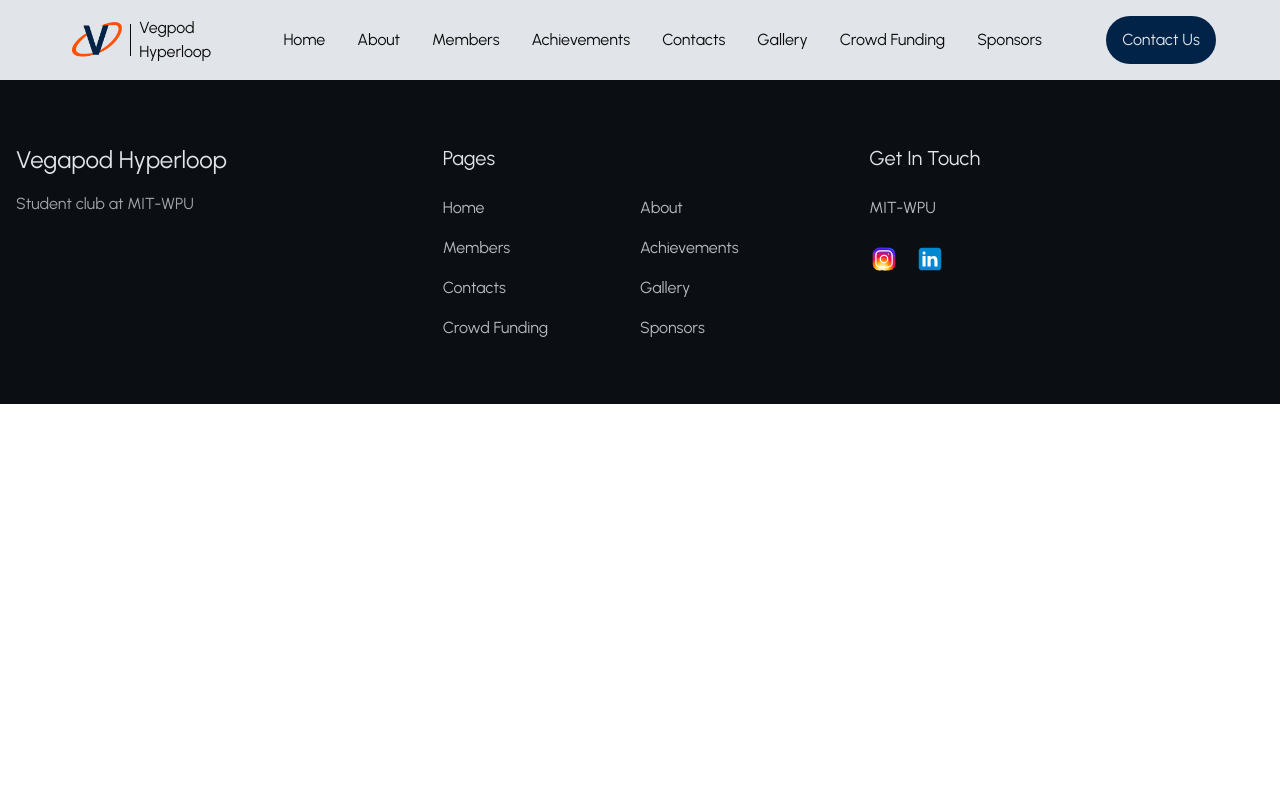
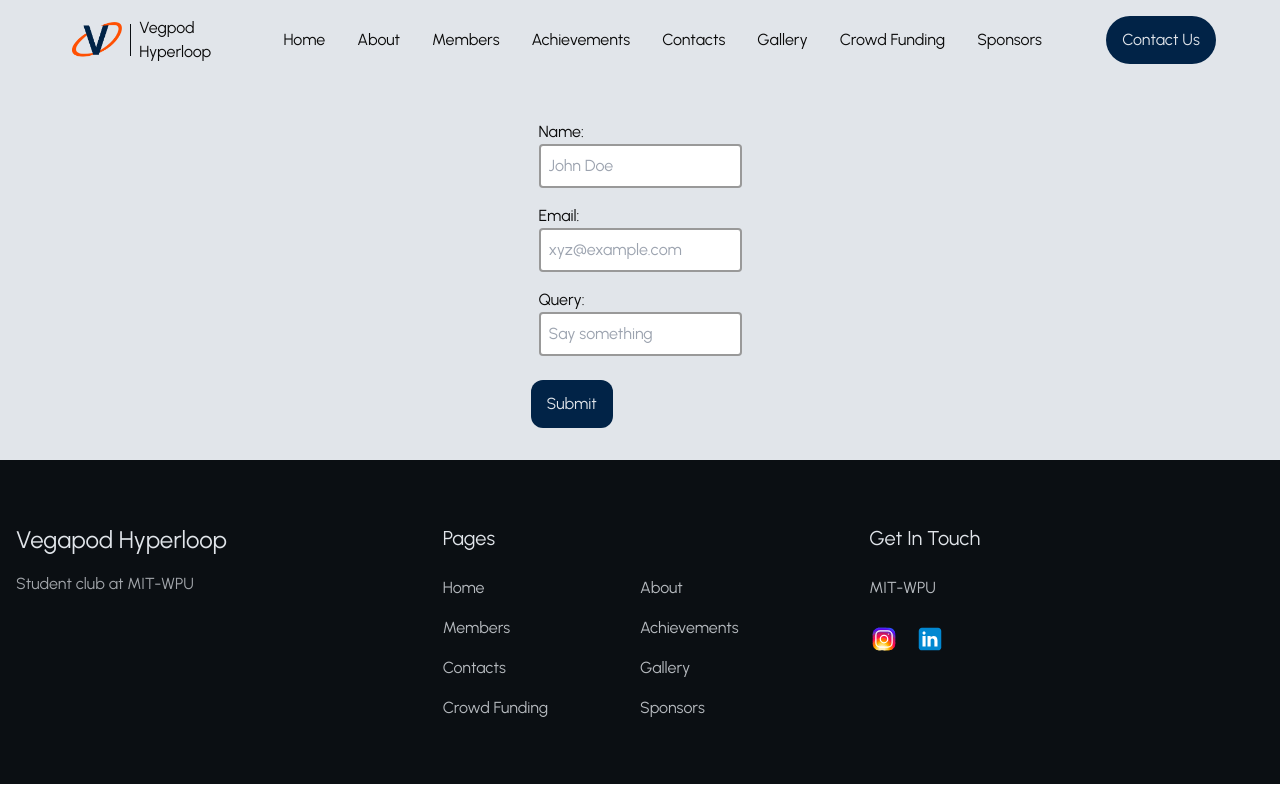
Before and after one commit to TanmayGadge/vegapod-website, a Next.js app: page /contacts in a window 1280 px wide. Built offline with nearby package versions, Linux system fonts and the light colour scheme; a web font is replaced by a local one.

Commit message:
contacts page

```diff
--- a/src/app/(layout)/contacts/page.jsx
+++ b/src/app/(layout)/contacts/page.jsx
@@ -1,9 +1,54 @@
-import React from 'react'
+import ButtonDark from "@/components/Button/ButtonDark";
+import React from "react";
 
 const Page = () => {
   return (
-   <div className=""></div>
-  )
-}
+    <section className="bg-light-100 p-2">
+      <div className="max-w-7xl p-4 mx-auto">
+        <form action="" className="mx-auto w-fit p-2">
+          <div className="mx-auto w-fit p-2">
+            <label htmlFor="name" className="">
+              Name:
+            </label>
+            <br />
+            <input
+              type="text"
+              id="name"
+              placeholder="John Doe"
+              className="p-2 rounded-sm border-2 border-opacity-40 border-black"
+            />
+          </div>
+          <div className="mx-auto w-fit p-2">
+            <label htmlFor="email" className="">
+              Email:
+            </label>
+            <br />
+            <input
+              type="email"
+              id="email"
+              placeholder="xyz@example.com"
+              className="p-2 rounded-sm border-2 border-opacity-40 border-black"
+            />
+          </div>
+          <div className="mx-auto w-fit p-2">
+            <label htmlFor="query" className="">
+              Query:
+            </label>
+            <br />
+            <input
+              type="text"
+              id="query"
+              placeholder="Say something"
+              className="p-2 rounded-sm border-2 border-opacity-40 border-black"
+            />
+          </div>
+          <button className="bg-primary-800  text-light-100 rounded-xl p-4 flex items-center h-12 select-none mt-4">
+            Submit
+          </button>
+        </form>
+      </div>
+    </section>
+  );
+};
 
-export default Page
+export default Page;
--- a/src/app/(layout)/gallery/images.js
+++ b/src/app/(layout)/gallery/images.js
@@ -23,6 +23,13 @@ const images = [
       className: "h-60",
       thumbnail: "/gallery/ehw-2022/IMG_1394.jpg",
     },
+    {
+      id: 5,
+      content: null,
+      className: "h-60",
+      thumbnail: "/gallery/ehw-2022/IMG_1394.jpg",
+    },
+
   ];
 
 
--- a/src/app/(layout)/gallery/page.jsx
+++ b/src/app/(layout)/gallery/page.jsx
@@ -2,20 +2,19 @@
 
 import React from "react";
 import { LayoutGrid } from "@/components/LayoutGrid/LayoutGrid";
-import image from "@/assets/images/EHW-2022/IMG_0400.jpg";
-import image1 from "@/assets/images/image-1.jpg";
-
 import images from "@/app/(layout)/gallery/images";
+import MobileGallery from '@/components/Gallery/MobileGallery'
 
 const page = () => {
 
   return (
     <>
-      <section className="bg-light-100`">
-        <h1 className="text-4xl sm:text-6xl text-center p-16 w-fit mx-auto">
+      <section className="bg-light-100`" >
+        <h1 className="text-7xl sm:text-9xl text-center p-16 w-fit mx-auto">
           Gallery of Innovation
         </h1>
-        <LayoutGrid cards={images} />
+        <LayoutGrid cards={images} className="hidden sm:block"/>
+        <MobileGallery images={images} className="sm:hidden"/>
       </section>
       {/* <section
         className="bg-[url('/image-1.jpg')] h-screen bg-cover relative transition-all"
--- /dev/null
+++ b/src/components/Gallery/MobileGallery.jsx
@@ -0,0 +1,80 @@
+"use client";
+import React, { useState } from "react";
+
+function MobileGallery({ images }) {
+  const [hoveredIndex, setHoveredIndex] = useState(null);
+  const [expanded, setExpanded] = useState({
+    isExpanded: false,
+    imageIndex: null,
+  });
+  const [imageSrc, setImageSrc] = useState(null);
+
+  function handleMouseEnter(index) {
+    setHoveredIndex(index);
+  }
+
+  function handleMouseLeave() {
+    setHoveredIndex(null);
+  }
+
+  function handleClick(index) {
+    setExpanded((prevValue) => {
+      return {
+        isExpanded: !prevValue.isExpanded,
+        imageIndex: index,
+      };
+    });
+  }
+
+  return (
+    <section className="flex justify-center items-center gap-2 h-screen sm:hidden max-w-7xl overflow-scroll">
+      {images.map((card, index) => (
+        <>
+          <img
+            className="w-16 h-[80vh] hover:w-[20%] object-cover rounded-xl"
+            key={index}
+            src={card.thumbnail}
+            onMouseEnter={() => handleMouseEnter(index)}
+            onMouseLeave={handleMouseLeave}
+            onClick={() => handleClick(index)}
+            style={{
+              filter:
+                hoveredIndex !== null && hoveredIndex !== index
+                  ? "grayscale(100%)"
+                  : "none",
+              transition: "filter 0.3s",
+              transition: "width ease-out 0.75s",
+
+              width:
+                expanded.isExpanded && expanded.imageIndex === index
+                  ? "100vw"
+                  : "10vw", //on click
+
+              width:
+                hoveredIndex === index && hoveredIndex !== null
+                  ? "30vw"
+                  : "10vw", //on hover
+
+              width:
+                expanded.isExpanded &&
+                hoveredIndex === index &&
+                hoveredIndex !== null
+                  ? "100vw"
+                  : null, //on hover when expanded
+
+              height:
+                expanded.isExpanded && expanded.imageIndex === index
+                  ? "100vh"
+                  : "80vh",
+              display:
+                expanded.isExpanded && expanded.imageIndex !== index && "none",
+            }}
+          />
+          <br />
+        </>
+      ))}
+    </section>
+  );
+}
+
+export default MobileGallery;
--- a/src/components/LayoutGrid/LayoutGrid.jsx
+++ b/src/components/LayoutGrid/LayoutGrid.jsx
@@ -3,6 +3,7 @@ import React, { useState, createContext, useContext } from "react";
 import { motion } from "framer-motion";
 import { cn } from "@/lib/utils";
 import Image from "next/image";
+import { X } from "lucide-react";
 
 const hoverContext = createContext();
 
@@ -24,7 +25,7 @@ export const LayoutGrid = ({ cards }) => {
   };
 
   return (
-    <div className="w-full h-full p-10 grid grid-cols-1 md:grid-cols-3  max-w-7xl mx-auto gap-4 relative">
+    <div className="w-full h-full p-10 hidden sm:grid grid-cols-1 md:grid-cols-3  max-w-7xl mx-auto gap-4 relative">
       {cards.map((card, i) => (
         <div key={i} className={cn(card.className, "")}>
           <motion.div
@@ -72,6 +73,7 @@ export const LayoutGrid = ({ cards }) => {
 const ImageComponent = ({ card }) => {
   const { setIsHovered, setHoveredID } = useContext(hoverContext);
 
+
   return (
     <Image
       onMouseEnter={() => {
@@ -85,11 +87,14 @@ const ImageComponent = ({ card }) => {
       height={500}
       width={500}
       className={cn(
-        "object-cover object-top absolute inset-0 h-full w-full transition duration-200 "
+        "object-cover object-top absolute inset-0 h-full w-full transition duration-200 cursor-pointer"
       )}
+      id="gallery-image"
       alt="thumbnail"
       layout="intrinsic"
       draggable = "false"
+
+
     />
   );
 };
```
